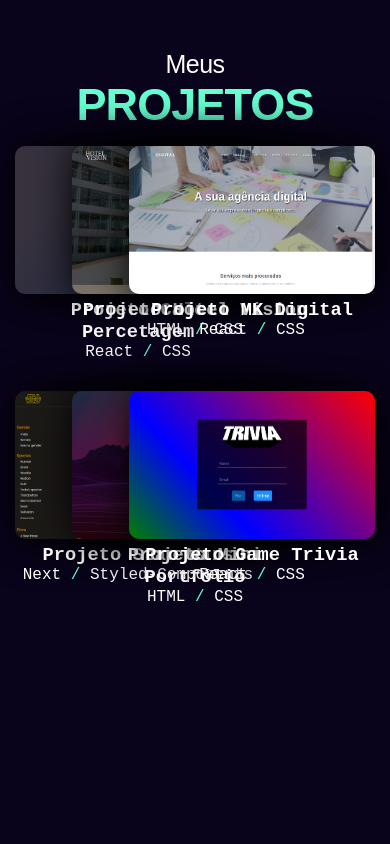
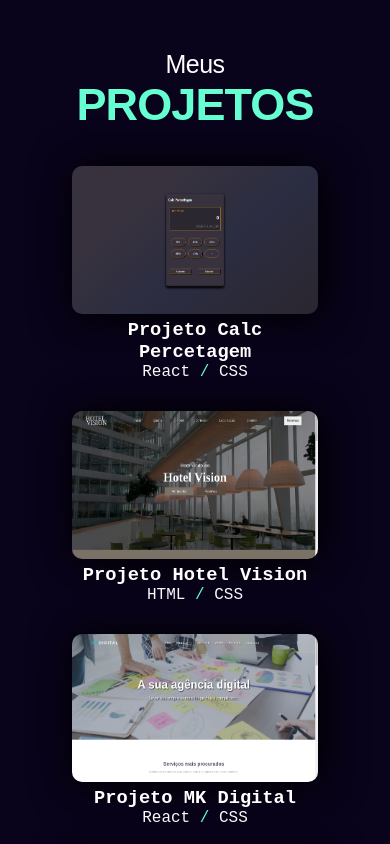
Before and after one commit to willianbatist/portfolio_web, a Next.js app: page / in a window 390 px wide. Shown: the part 5400-6244 px from the top of the page. Built offline with nearby package versions, Linux system fonts and the light colour scheme.

Commit message:
style(projects): mobile css

```diff
--- a/src/components/projects/projects.style.ts
+++ b/src/components/projects/projects.style.ts
@@ -13,6 +13,7 @@ export const Projects = styled.section`
     display: flex;
     flex-wrap: wrap;
     justify-content: center;
+    margin-top: 20px;
   }
 
 `;
@@ -51,7 +52,7 @@ export const ProjectCard = styled.div`
   display: flex;
   justify-content: center;
   padding: 15px;
-  width: 30%;
+  min-width: 30%;
 
   a {
     text-decoration: none;
@@ -72,17 +73,16 @@ export const ProjectCard = styled.div`
 
   .img-move {
     display: none;
-    /* margin-left: 39px; */
+    transition: ease 0.5s;
   }
   &&:hover {
     .img-static {
       display: none;
     }
     .img-move {
-    display: block;
-    width: 256px;
-    height: 158px;
-    transition: ease 0.5s;
+      transition: ease 0.5s;
+      display: block;
+      margin-top: -10px;
     }
   }
 `;
```
